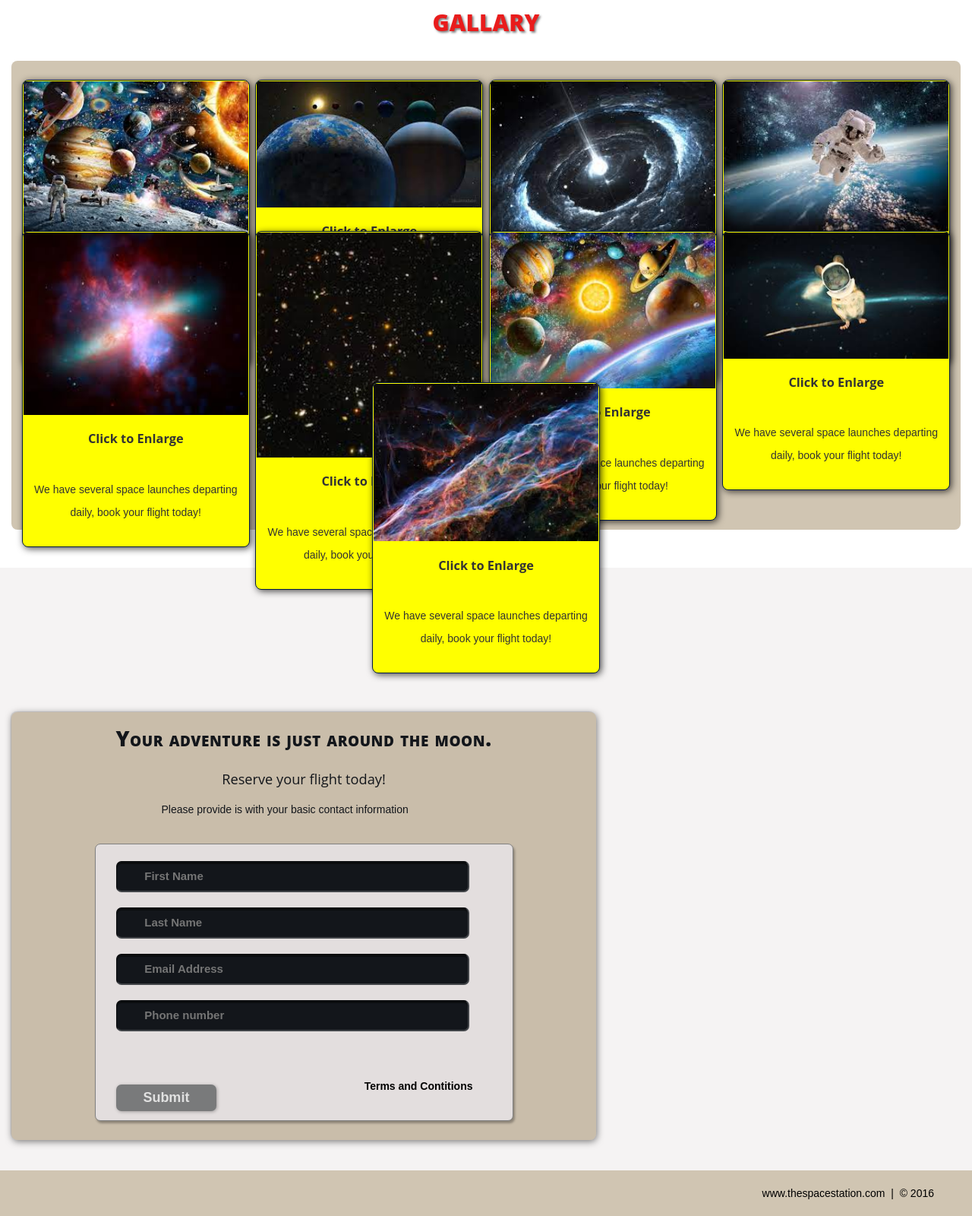
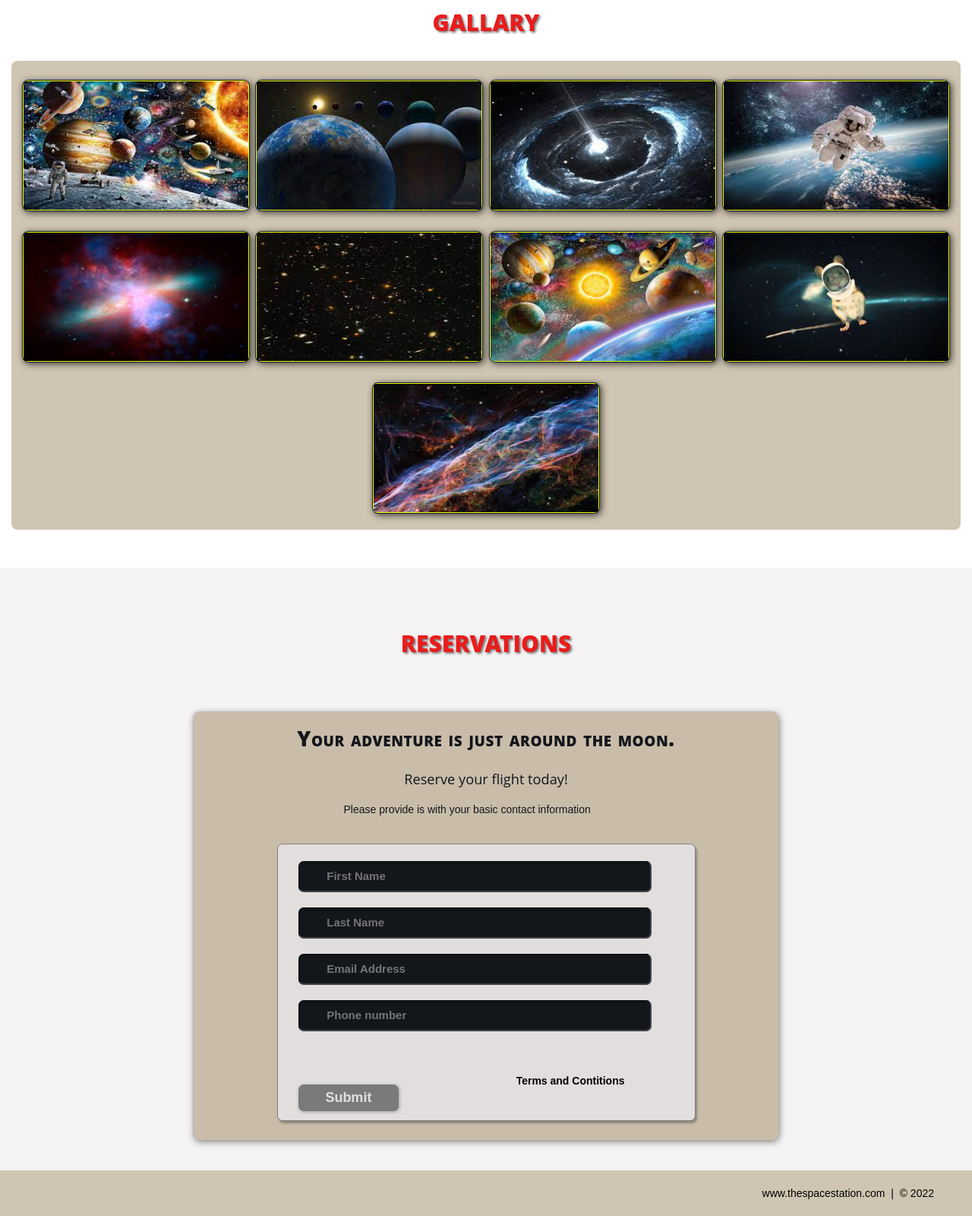
Before and after one commit to MoeCondones/HTML-and-CSS, a plain HTML site: page Basic_HTML_and_CSS/project/index.html in a window 1280 px wide. Shown: the part 1096-2696 px from the top of the page at 76% size. Drawn offline with Linux system fonts and the light colour scheme.

Commit message:
Add files via upload

```diff
--- a/Basic_HTML_and_CSS/project/Basic CSS/animation.css
+++ b/Basic_HTML_and_CSS/project/Basic CSS/animation.css
@@ -58,7 +58,7 @@
 .photo-container img {
     max-width: 100%;
     width: 300px;
-    height: 169;
+    height: 169px;
 }
 
 .photo-overlay {
--- a/Basic_HTML_and_CSS/project/Basic CSS/shared.css
+++ b/Basic_HTML_and_CSS/project/Basic CSS/shared.css
@@ -10,7 +10,7 @@ html {
 body {
     font-size: 14px;
     margin: 0;
-    font-family: "helvetica neue" Arial, Helvetica, sans-serif;
+    font-family: "Helvetica Neue" Arial, Helvetica, sans-serif;
     line-height: 1.42857143;
     color: #333;
     background-color: #fff;
@@ -34,7 +34,7 @@ h1 {
     text-shadow: 2px 2px 3px rgba(0, 0, 0, 0.5);
 }
 
-H1 ::after {      /* this is the underlins*/
+h1 ::after {      /* this is the underlins*/
     display: block;
     content: "";
     height: 2px;
@@ -114,11 +114,13 @@ section {
     content: "";
 }
 
-.warp {
+.wrap {
     height: 100%;
     width: 100%;
     position: absolute;
-    /* this ensures that the images cannot render outsideof their container without frocing any acrollbars*/
+    /* this ensures that the images cannot
+    render outsideof their container
+    without frocing any acrollbars*/
     overflow: hidden;
     top: 0;
     left: 0;
@@ -127,7 +129,7 @@ section {
 
 .menu-container {
     max-height: 340px;
-    margin: 04 auto;
+    margin: 0% auto; /*center alignment*/
     content: "";
     /* top= 0;
     left= 0; */
@@ -141,7 +143,7 @@ section {
 /* HOME SECTION STYLE */
 
 #home {
-    background: url(imgs/thumb/planets.jpg) no-repeat 50% 50%   ;
+    background: url(../imgs/thumb/planets.jpg) no-repeat 50% 50%   ;
     background-attachment: fixed;
     -webkit-background-size: cover;
     -moz-background-size: cover;
@@ -156,14 +158,14 @@ section {
 }
 
 .head-main {
-    text-shadow: 2px 4px 5px rgba(0, 0, 0, 0.5);
+    text-shadow: 2px 4px 5px rgba(0, 0, 0, 0.9);
     font-variant: small-caps;
     color: #fff;
     letter-spacing: 5pt;
     word-spacing: 21pt;
     font-size: 4.5em;
     text-align: left;
-    font-family: Impact, Haettenschweiler, 'Arial Narrow Bold', sans-serif;
+    font-family: Impact, sans-serif;
     line-height: 2;
     font-weight: 900;
     border: 5px double #fff;
@@ -206,7 +208,7 @@ section {
     width: 60%;
     padding: 10px;
     border-radius: 8px;
-    width: 0px auto;
+    margin: 0px auto;
     background-color: rgba(100, 65, 0, 0.3);
     box-shadow: -1px -1px 1px 0 rgba(0, 0, 0, 0.1), 1px 2px 10px 0 rgba(0, 0, 0, 0.5);
 }
@@ -214,7 +216,7 @@ section {
 .reservation h2 {
     width: 70%;
     text-align: center;
-    margin: 0% auto;
+    margin: 0 auto;
     color: #13161b;
     font-weight: 500;
     font-size: 1.3em;
@@ -231,12 +233,13 @@ section {
     font-size: 1.5em;
     font-variant: small-caps;
     letter-spacing: .4pt;
+    word-spacing: .3pt;
 }
 
 .reservation p {
     color: #13161b;
     width: 50%;
-    margin: 0% auto;
+    margin: 0 auto;
 }
 
 .reservation form {
@@ -258,7 +261,7 @@ section {
     font-size: 15px;
     outline: none;
     font-weight: 600;
-    color: #8d8e8f;
+    color: #8d8e8f; /* this is the color when user starts typing into form */
     padding: 2% 1% 2% 7%;
     width: 80%;
     border: 1px solid #090b0d;
@@ -268,7 +271,7 @@ section {
     margin: 10px 1em;
     border-radius: 7px;
     background: #13161b;
-    box-shadow: inset 0px 3px 0px 0px rgba(5, 5, 5, 0.5);
+    box-shadow: inset 0px 3px 0px 0px rgba(5, 5, 5, 0.15);
     font-family: "Ralway", sans-serif;
 }
 
@@ -281,8 +284,7 @@ section {
 }
 
 .terms {
-    margin: 30px 1px 0 0;
-    padding-left: 52px;
+    margin: 23px 41px 0 0;
     font-size: 14px;
     line-height: 5px;
     color: #000;
--- a/Basic_HTML_and_CSS/project/index.html
+++ b/Basic_HTML_and_CSS/project/index.html
@@ -43,8 +43,8 @@
                 src="imgs/thumb/thumb_1.jpg"
                 alt="Photo of a man on the moon"
               />
-              <div class="photo-ovelay">
-                <h3>Click to Enlarge</h3>
+              <div class="photo-overlay">
+                <h3 class="white-head">Click to Enlarge</h3>
                 <p>
                   We have several space launches departing daily, book your
                   flight today!
@@ -61,8 +61,8 @@
                 src="imgs/thumb/thumb_2.jpg"
                 alt="Photo of the planetary system"
               />
-              <div class="photo-ovelay">
-                <h3>Click to Enlarge</h3>
+              <div class="photo-overlay">
+                <h3 class="white-head">Click to Enlarge</h3>
                 <p>
                   We have several space launches departing daily, book your
                   flight today!
@@ -76,8 +76,8 @@
           <div class="photo-container">
             <div class="photo">
               <img src="imgs/thumb/thumb_3.jpg" alt="Photo of a black hole" />
-              <div class="photo-ovelay">
-                <h3>Click to Enlarge</h3>
+              <div class="photo-overlay">
+                <h3 class="white-head">Click to Enlarge</h3>
                 <p>
                   We have several space launches departing daily, book your
                   flight today!
@@ -91,8 +91,8 @@
           <div class="photo-container">
             <div class="photo">
               <img src="imgs/thumb/thumb_4.jpg" alt="Photo of a man in space" />
-              <div class="photo-ovelay">
-                <h3>Click to Enlarge</h3>
+              <div class="photo-overlay">
+                <h3 class="white-head">Click to Enlarge</h3>
                 <p>
                   We have several space launches departing daily, book your
                   flight today!
@@ -106,8 +106,8 @@
           <div class="photo-container">
             <div class="photo">
               <img src="imgs/thumb/thumb_5.jpg" alt="Photo of a galaxy" />
-              <div class="photo-ovelay">
-                <h3>Click to Enlarge</h3>
+              <div class="photo-overlay">
+                <h3 class="white-head">Click to Enlarge</h3>
                 <p>
                   We have several space launches departing daily, book your
                   flight today!
@@ -121,8 +121,8 @@
           <div class="photo-container">
             <div class="photo">
               <img src="imgs/thumb/thumb_6.jpg" alt="Photo of galaxy systems" />
-              <div class="photo-ovelay">
-                <h3>Click to Enlarge</h3>
+              <div class="photo-overlay">
+                <h3 class="white-head">Click to Enlarge</h3>
                 <p>
                   We have several space launches departing daily, book your
                   flight today!
@@ -139,8 +139,8 @@
                 src="imgs/thumb/thumb_7.jpg"
                 alt="Photo of the solar system"
               />
-              <div class="photo-ovelay">
-                <h3>Click to Enlarge</h3>
+              <div class="photo-overlay">
+                <h3 class="white-head">Click to Enlarge</h3>
                 <p>
                   We have several space launches departing daily, book your
                   flight today!
@@ -157,8 +157,8 @@
                 src="imgs/thumb/thumb_8.jpg"
                 alt="Photo of a mouse in space"
               />
-              <div class="photo-ovelay">
-                <h3>Click to Enlarge</h3>
+              <div class="photo-overlay">
+                <h3 class="white-head">Click to Enlarge</h3>
                 <p>
                   We have several space launches departing daily, book your
                   flight today!
@@ -175,8 +175,8 @@
                 src="imgs/thumb/thumb_9.jpg"
                 alt="Photo of a mouse in space"
               />
-              <div class="photo-ovelay">
-                <h3>Click to Enlarge</h3>
+              <div class="photo-overlay">
+                <h3 class="white-head">Click to Enlarge</h3>
                 <p>
                   We have several space launches departing daily, book your
                   flight today!
@@ -197,8 +197,8 @@
           <h1 class="heading-padding">RESERVATIONS</h1>
           <div class="reservation">
             <h2>
-              <span>Your adventure is just around the moon.</span> <br />Reserve
-              your flight today!
+              <span>Your adventure is just around the moon.</span>
+              <br />Reserve your flight today!
             </h2>
             <p class="rsvp-text">
               Please provide is with your basic contact information
@@ -244,7 +244,7 @@
     <!-- RSVP END-->
 
     <!-- FOOTER -->
-    <div id="footer">www.thespacestation.com &nbsp;|&nbsp; &copy; 2016</div>
+    <div id="footer">www.thespacestation.com &nbsp;|&nbsp; &copy; 2022</div>
     <!-- FOOTER END -->
   </body>
 </html>
```
